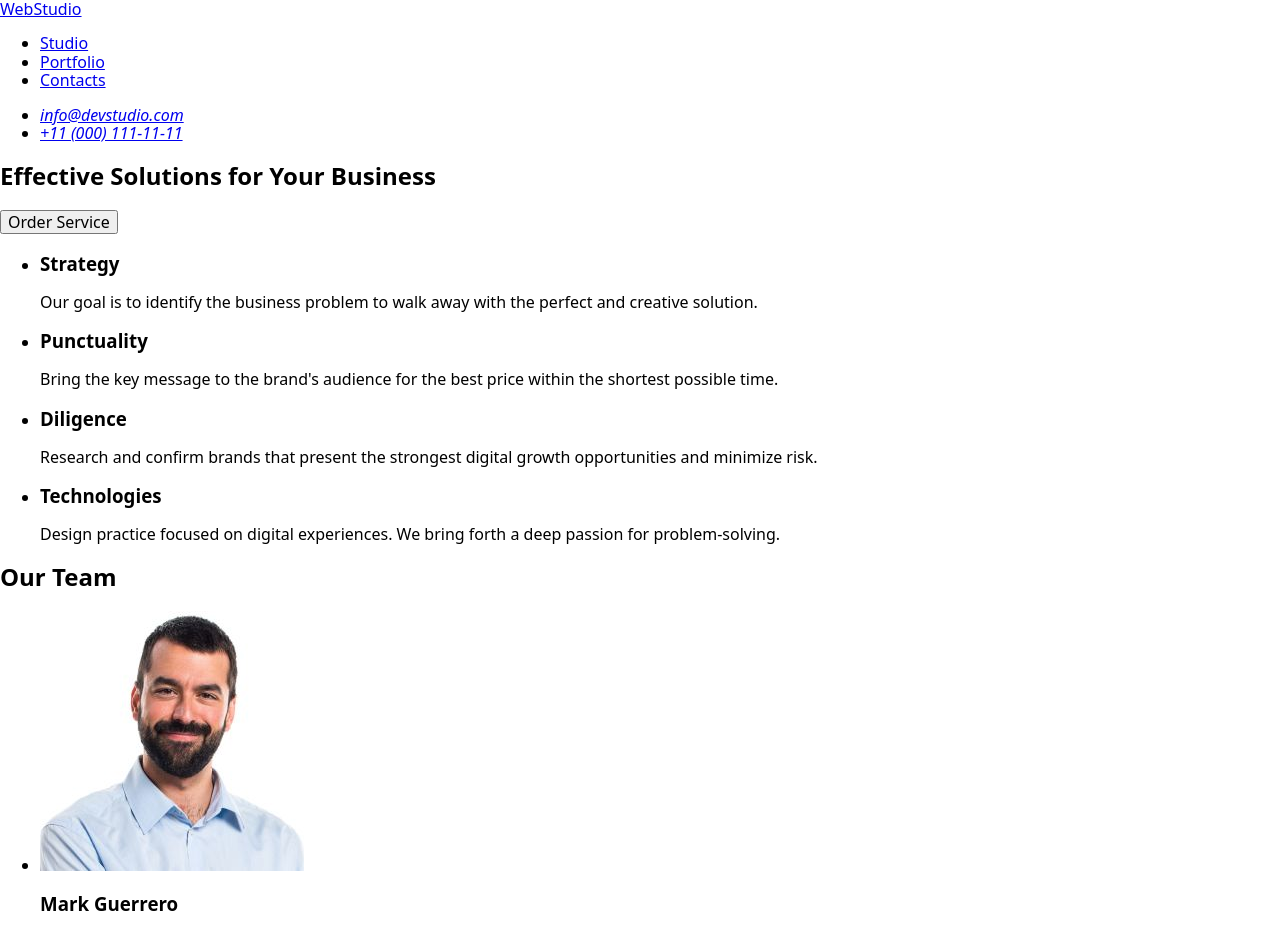
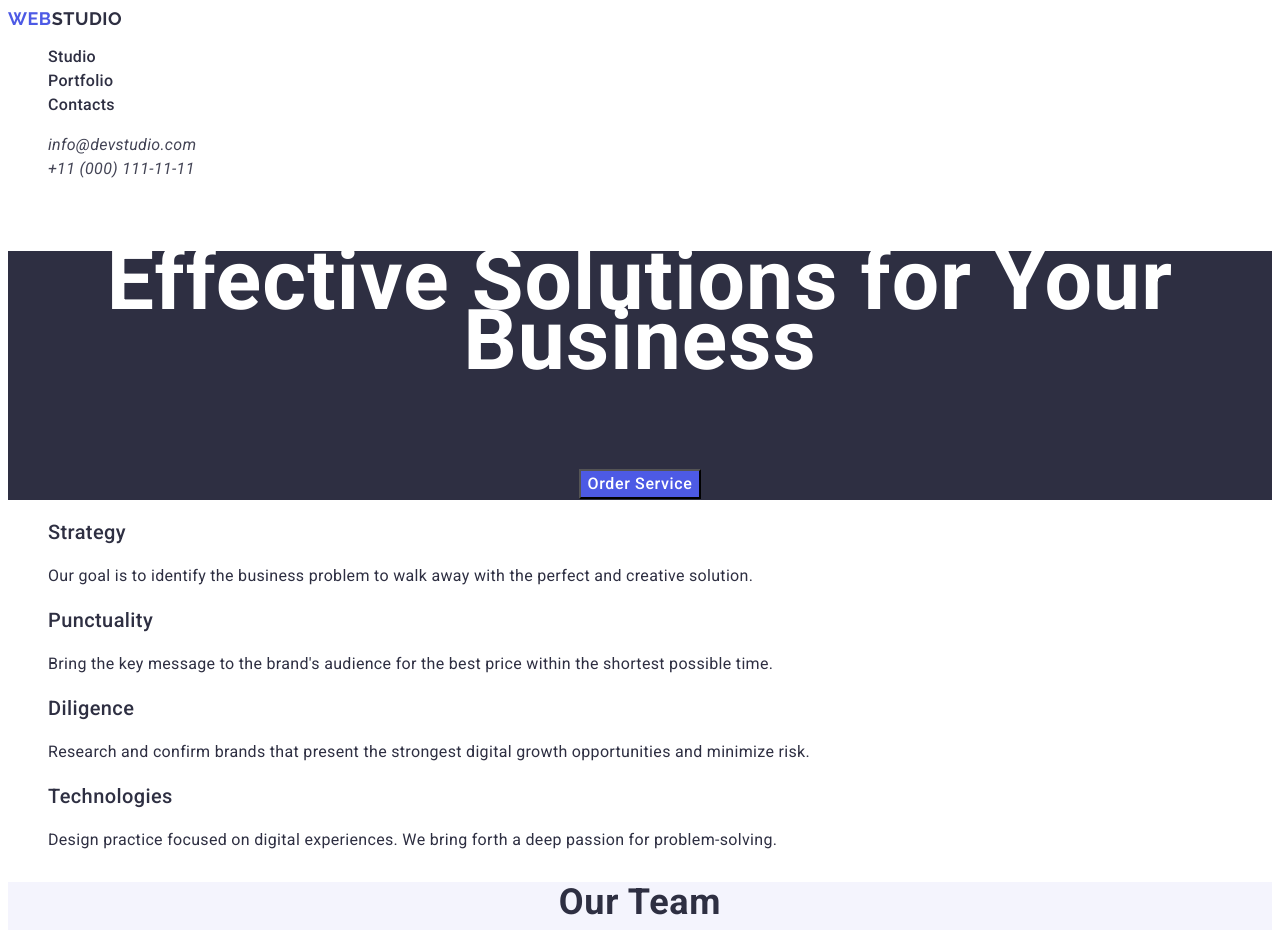
Before and after one commit to eliza-yakovleva/goit-markup-hw-02, a plain HTML site: page index.html in a window 1280 px wide. Shown: the top 930 px of the page. Drawn offline with nearby package versions, Linux system fonts and the light colour scheme.

Commit message:
Almost finished CSS(mod2)

```diff
--- /dev/null
+++ b/css/styles.css
@@ -0,0 +1,109 @@
+body {
+    font-family: "Roboto", sans-serif;
+    color: #2E2F42;
+    background-color: #FFFFFF;
+    font-weight: 400;
+    font-size: 16px;
+}
+p {
+    font-family: "Roboto", sans-serif;
+    font-weight: 400;
+    font-size: 16px;
+    line-height: 24px;
+    letter-spacing: 0.32px;
+}
+#logo{
+    color:#2E2F42;
+    font-family: "Raleway", sans-serif;
+    font-weight: 700;
+    font-size: 18px;
+    line-height: 21px;
+    letter-spacing: 0.54px;
+}
+
+a {
+    color: #2E2F42;
+    text-decoration: none;
+    font-family: "Roboto", sans-serif;
+    font-weight: 500;
+    font-size: 16px;
+    line-height: 24px;
+    letter-spacing: 0.32px;
+}
+
+.contacts a {
+    color:#434455;
+    font-family: "Roboto", sans-serif;
+    font-weight: 400;
+    font-size: 16px;
+    line-height: 24px;
+    letter-spacing: 0.32px;
+}
+.hero {
+    color:#FFFFFF;
+    background-color: #2E2F42;
+    font-family: "Roboto", sans-serif;
+    font-weight: 700;
+    font-size: 56px;
+    line-height: 60px;
+    letter-spacing: 1.12px;
+    text-align: center;
+}
+
+button {
+    color:#FFFFFF;
+    background-color: #4D5AE5;
+    font-family: "Roboto",sans-serif;
+    font-weight: 500;
+    font-size: 16px;
+    line-height: 24px;
+    letter-spacing: 0.64px;
+}
+
+h2 {
+    font-family: "Roboto", sans-serif;
+    font-weight: 700;
+    font-size: 36px;
+    line-height: 40px;
+    letter-spacing: 0.72px;
+    text-align: center;
+}
+
+h3{
+    font-family: "Roboto", sans-serif;
+    font-weight: 500;
+    font-size: 20px;
+    line-height: 24px;
+    letter-spacing: 0.4px;
+}
+
+.team {
+    background-color: #F4F4FD;
+}
+
+.team h3 {
+    font-family: "Roboto", sans-serif;
+    font-weight: 500;
+    font-size: 20px;
+    line-height: 24px;
+    letter-spacing: 0.4px;
+    text-align: center;
+}
+
+.team p {
+    font-family: "Roboto", sans-serif;
+    font-weight: 400;
+    font-size: 16px;
+    line-height: 24px;
+    letter-spacing: 0.32px;
+    text-align: center;
+}
+
+ul {
+    list-style-type: none;
+}
+
+footer {
+    color:#F4F4FD;
+    background-color: #2E2F42;
+}
--- a/index.html
+++ b/index.html
@@ -4,23 +4,38 @@
     <meta charset="UTF-8" />
     <meta name="viewport" content="width=device-width, initial-scale=1.0" />
     <title>Webstudio</title>
-    <link
+
+    <!--<link
       rel="stylesheet"
       href="node_modules/modern-normalize/modern-normalize.css"
+    /> -->
+    <link rel="stylesheet" href="./css/styles.css" />
+    <link rel="preconnect" href="https://fonts.googleapis.com" />
+    <link rel="preconnect" href="https://fonts.gstatic.com" crossorigin />
+    <link
+      href="https://fonts.googleapis.com/css2?family=Raleway:ital,wght@0,100..900;1,100..900&display=swap"
+      rel="stylesheet"
     />
-    <link rel="stylesheet" href="./css/styles.css" />
+    <link rel="preconnect" href="https://fonts.googleapis.com" />
+    <link rel="preconnect" href="https://fonts.gstatic.com" crossorigin />
+    <link
+      href="https://fonts.googleapis.com/css2?family=Roboto:ital,wght@0,100;0,300;0,400;0,500;0,700;0,900;1,100;1,300;1,400;1,500;1,700;1,900&display=swap"
+      rel="stylesheet"
+    />
   </head>
   <body>
     <header id="home">
       <nav>
-        <a href="./index.html">WebStudio</a>
+        <a id="logo" href="./index.html">
+          <span style="color: #4d5ae5">WEB</span>STUDIO</a
+        >
         <ul>
           <li><a href="./index.html">Studio</a></li>
           <li><a href="#home">Portfolio</a></li>
           <li><a href="#contacts">Contacts</a></li>
         </ul>
       </nav>
-      <address id="contacts">
+      <address class="contacts">
         <ul>
           <li>
             <a href="mailto:info@devstudio.com">info@devstudio.com</a>
@@ -33,7 +48,7 @@
     </header>
     <main>
       <!-- #region Hero-->
-      <section>
+      <section class="hero">
         <h1>Effective Solutions for Your Business</h1>
         <button type="button">Order Service</button>
       </section>
@@ -76,7 +91,7 @@
       <!-- #endregion What do we do -->
 
       <!-- #region Our Team -->
-      <section>
+      <section class="team">
         <h2>Our Team</h2>
         <ul>
           <li>
@@ -190,12 +205,18 @@
       </section>
       <!-- #endregion Portfolio-->
     </main>
+
+    <!-- #region Footer -->
     <footer>
-      <a href="./index.html">WebStudio</a>
+      <a id="logo" href="./index.html">
+        <span style="color: #4d5ae5">WEB</span>
+        <span style="color: #f4f4fd">STUDIO</span>
+      </a>
       <p>
         Increase the flow of customers and sales for your business with digital
         marketing & growth solutions.
       </p>
     </footer>
+    <!-- #endregion Footer -->
   </body>
 </html>
```
